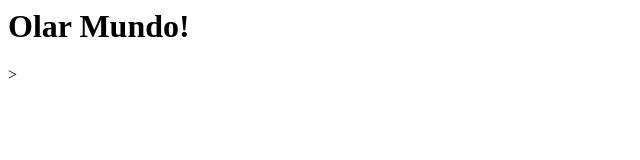
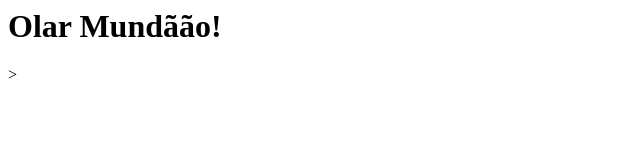
Before and after one commit to mohoamed/aula-devops-BD-noite, a plain HTML site: page index.html in a window 1280 px wide. Shown: the full height of the page, 0-640 px from the left. Drawn offline with Linux system fonts and the light colour scheme.

Commit message:
arquivos criadosJefeson

```diff
--- a/index.html
+++ b/index.html
@@ -6,6 +6,6 @@
 
 </head>
 <body>
-    <h1>Olar Mundo!</h1>
+    <h1>Olar Mundãão!</h1>
 </body>
 </html>>
```
